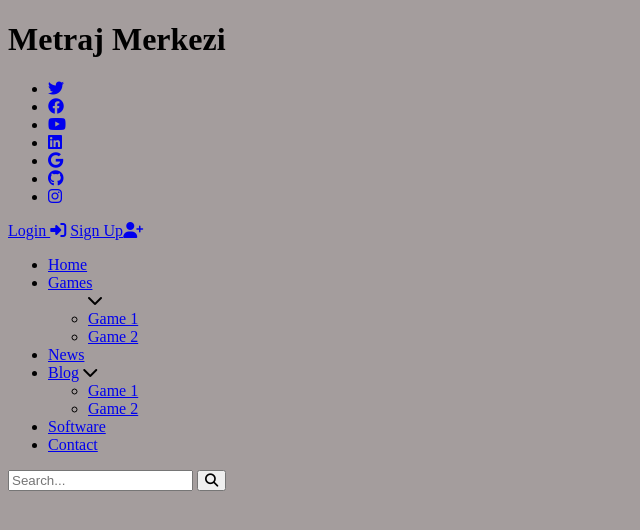
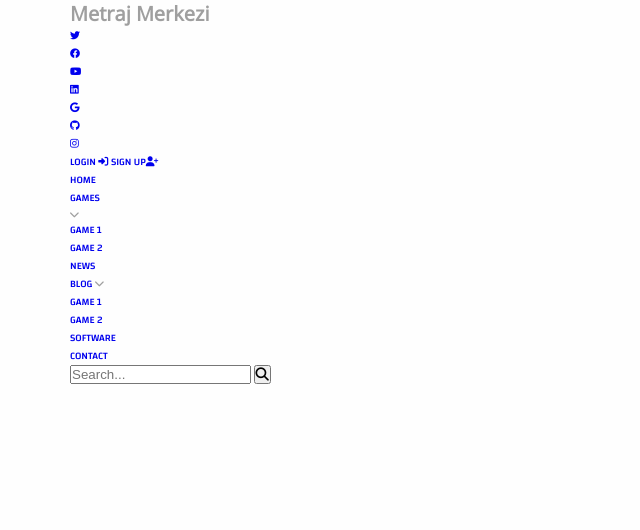
Before and after one commit to FikretAKBAS/metrajmerkeziofficial, a plain HTML site: page index.html in a window 1280 px wide. Shown: the whole page, without its empty margins (0-640 px from the left). Drawn offline with nearby package versions, Linux system fonts and the light colour scheme.

Commit message:
third commit

```diff
--- a/scss/styles.scss
+++ b/scss/styles.scss
@@ -1,5 +1,64 @@
-$primary-color:rgb(164, 157, 157);
+/** GOOGLE FONTS
+font-family:"Changa", sans-serif;
+font-family: "Open Sans", sans-serif;
+**/
+
+@import url('https://fonts.googleapis.com/css2?family=Changa:wght@500&family=Open+Sans:wght@300&display=swap');
+
+/**-------FONT SETTINGS--------**/
+
+/** FONT VARIABLES DEFINITON **/
+$primary-font:"Changa", sans-serif;
+$secondary-font:  "Open Sans", sans-serif;
+
+
+/** FONT COLOR VARIABLES DEFINITION **/
+$primary-color: #E51515;
+$secondary-color: #14151A;
+$date-color: #FFB310;
+$comment-color: #08ABBD;
+$gray-color: #9F9F9F;
+$light-color: #FEFEFE;
+
+
+/**------- GENERAL SETTINGS---------**/
+
+/** RESET CSS**/
+*,
+*::after,
+*::before {
+    margin: 0;
+    padding: 0;
+    box-sizing: border-box;
+}
+
+html {
+    font-size: 10px;
+}
 
 body {
-    background-color: $primary-color;
+    font-family: $secondary-font;
+    color: $gray-color;
+    background-color: $light-color;
 }
+
+.container {
+    max-width: 114rem;
+    margin: 0 auto;
+    width: 100%;
+}
+
+a {
+    text-decoration: none;
+    text-transform: uppercase;
+    font-family: $primary-font;
+   // color: $light-color;
+}
+
+ul {
+    list-style:none;
+}
+
+img {
+    width: 100%;
+}
```
Also changed, not shown: css/styles.css, 2 other files.
